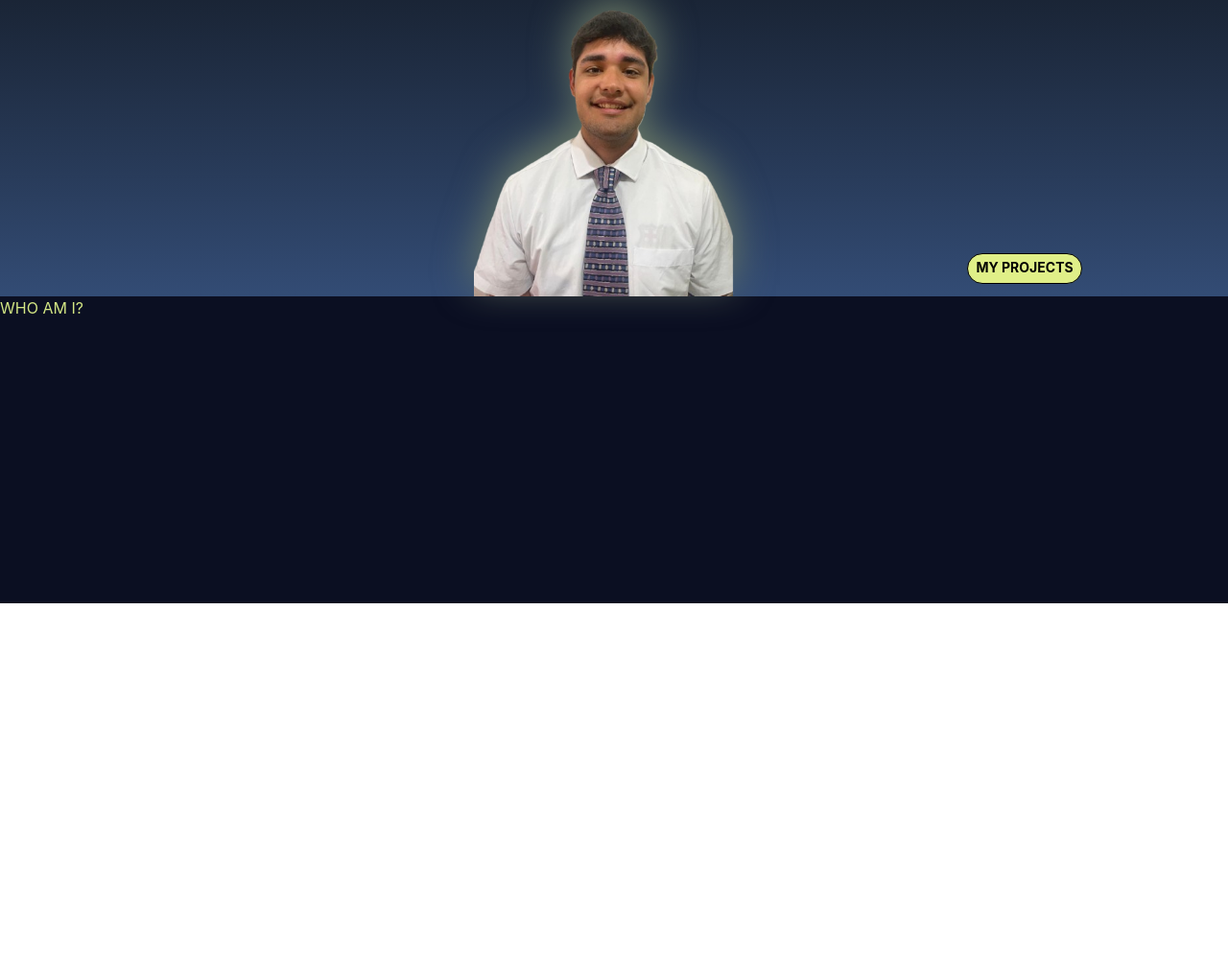
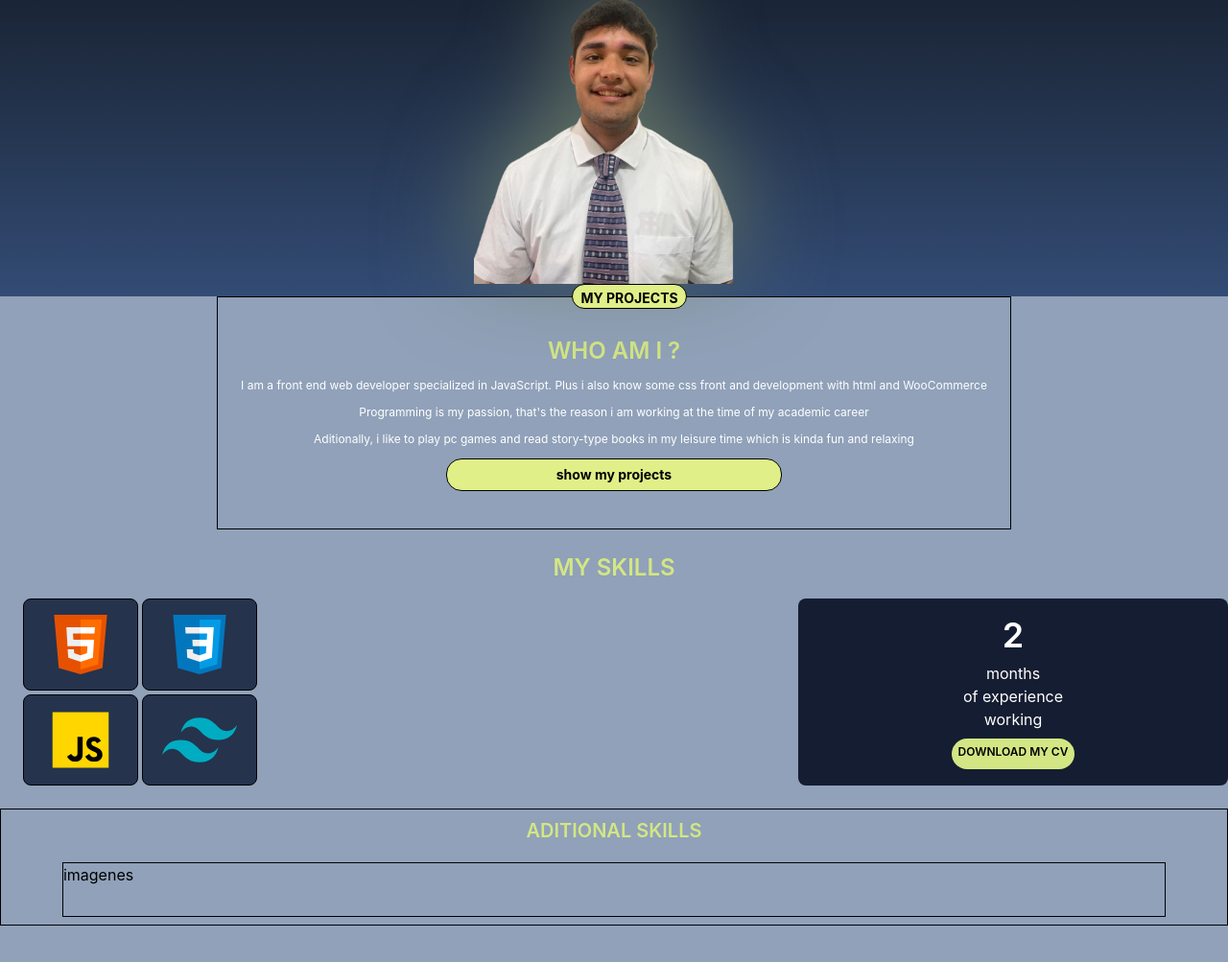
Before and after one commit to Jared092005/Mini-proyecto, a website built with Vite: page index.html in a window 1280 px wide. Shown: the part 235-1238 px from the top of the page at 96% size. Built offline with nearby package versions, Linux system fonts and the light colour scheme.

Commit message:
agregué imagenes de los programas que uso, agregué el tiempo que llevo haciendolo y también hice parte de habilidades adicionales

```diff
--- a/index.html
+++ b/index.html
@@ -81,11 +81,11 @@
           <img
             src="./imagenes/eliseo-removebg-preview.png"
             alt="Eliseo Borja"
-            class="h-90 z-20 drop-shadow-[0px_-12px_20px_#6a7964]"
+            class="h-90 z-20 drop-shadow-[0px_-20px_50px_#6a7964]"
           />
           <!-- div boton -->
           <div
-            class="h-8 w-30 flex items-center justify-center z-40 absolute bottom-2 right-38"
+            class="h-8 w-30 flex items-center justify-center z-40 absolute bottom-2 right-38 md:static"
           >
             <a
               href="#projects"
@@ -99,9 +99,106 @@
         <div class="hidden"></div>
       </section>
     </main>
-    <!-- seccion who am i -->
-    <section class="h-[20%] w-full bg-[#0b0f22]">
-      <h2 class="text-[#d3e684] uppercase">Who am i?</h2>
+    <!-- seccion who am i y skills -->
+    <section
+      class="h-[76%] w-full bg-slate-400 flex flex-col items-center gap-6"
+    >
+      <!-- primera parte, específicamente who am i ? -->
+      <span
+        class="h-[20%] border border-black flex flex-col p-6 gap-3 justify-center items-center"
+        ><h2
+          class="text-[#d3e684] uppercase text-center text-2xl font-semibold"
+        >
+          Who am i ?
+        </h2>
+        <p class="text-center text-white font-roboto text-xs">
+          I am a front end web developer specialized in JavaScript. Plus i also
+          know some css front and development with html and WooCommerce
+        </p>
+        <p class="text-center text-white font-roboto text-xs">
+          Programming is my passion, that's the reason i am working at the time
+          of my academic career
+        </p>
+        <p class="text-center text-white font-roboto text-xs">
+          Aditionally, i like to play pc games and read story-type books in my
+          leisure time which is kinda fun and relaxing
+        </p>
+        <a
+          href="boton"
+          class="border border-black bg-[#e0ef88] w-[45%] active:bg-[#cce926] py-1.5 rounded-2xl font-bold text-sm text-center"
+          >show my projects</a
+        ></span
+      >
+      <!-- segunda parte mis skills -->
+      <span class="h-[20%] w-full flex flex-col gap-4">
+        <h2 class="text-[#d3e684] uppercase text-center text-2xl font-semibold">
+          my skills
+        </h2>
+        <!-- contenedor de las skills y el tiempo -->
+        <div class="flex flex-row h-full">
+          <!-- contenedores de imagenes de lenguajes -->
+          <div class="flex flex-col gap-1 w-[65%]">
+            <span class="flex flex-row w-full h-[50%] px-6 gap-1">
+              <!-- contenedor html -->
+              <div
+                class="border border-black h-full bg-[#25334d] w-30 flex rounded-lg px-5"
+              >
+                <img src="./imagenes/icons8-html.svg" alt="html" />
+              </div>
+              <!-- contenedor css -->
+              <div
+                class="border border-black h-full bg-[#25334d] w-30 flex rounded-lg px-5"
+              >
+                <img src="./imagenes/icons8-css.svg" alt="css" />
+              </div>
+            </span>
+            <!-- contenedor segundo de imagenes de lenguajes -->
+            <span class="flex flex-row w-full h-[50%] px-6 gap-1">
+              <!-- imagen de javscript -->
+              <div
+                class="border border-black h-full bg-[#25334d] w-30 flex rounded-lg px-5"
+              >
+                <img src="./imagenes/icons8-javascript.svg" alt="JavaScript" />
+              </div>
+              <!-- imagen de tailwind -->
+              <div
+                class="border border-black h-full bg-[#25334d] w-30 flex rounded-lg px-5"
+              >
+                <img
+                  src="./imagenes/icons8-viento-de-cola.svg"
+                  alt="Tailwind"
+                />
+              </div>
+            </span>
+          </div>
+
+          <div
+            class="h-full w-[35%] bg-[#151d32] flex flex-col items-center justify-center gap-2 rounded-lg"
+          >
+            <h2 class="text-4xl text-white font-semibold">2</h2>
+            <p class="text-center text-white font-roboto">
+              months <br />of experience <br />working
+            </p>
+            <a
+              href="#"
+              class="bg-[#d3e684] rounded-2xl text-xs h-8 w-32 text-center pt-1.5 font-roboto font-semibold uppercase"
+              >download my cv</a
+            >
+          </div>
+        </div>
+      </span>
+      <!-- seccion de habilidades adicionales -->
+      <span
+        class="h-[10%] w-full border border-black flex flex-col items-center py-2 gap-2"
+        ><div class="h-[40%] w-[90%]">
+          <h3
+            class="text-[#d3e684] uppercase text-center text-xl font-semibold"
+          >
+            aditional skills
+          </h3>
+        </div>
+        <div class="h-[60%] w-[90%] border border-black">imagenes</div></span
+      >
     </section>
   </body>
 </html>
```
Also changed, not shown: vite.config.js (+8 -0 lines), imagenes/icons8-css.svg (added), imagenes/icons8-html.svg (added), imagenes/icons8-javascript.svg (added), imagenes/icons8-viento-de-cola.svg (added).
